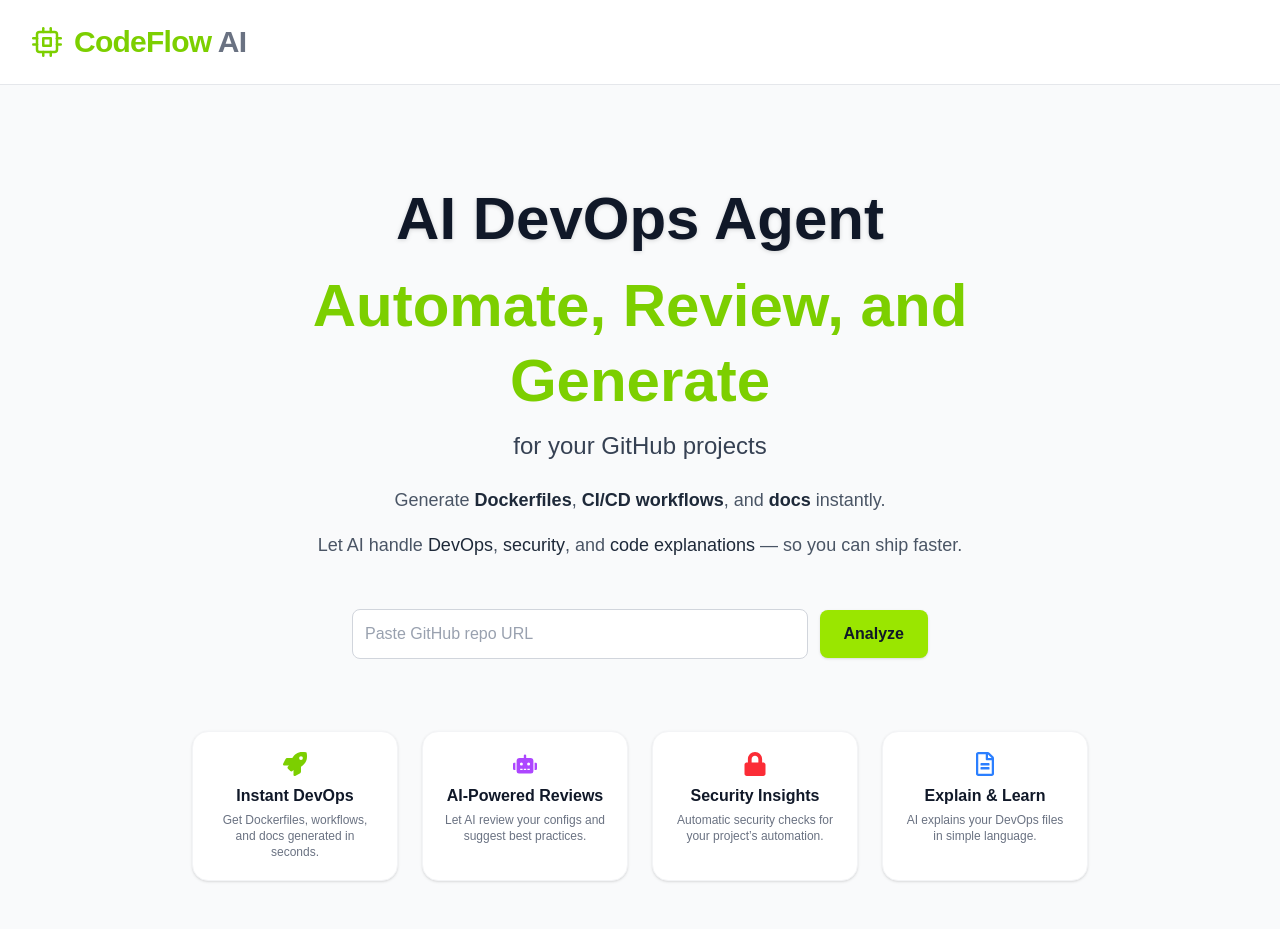
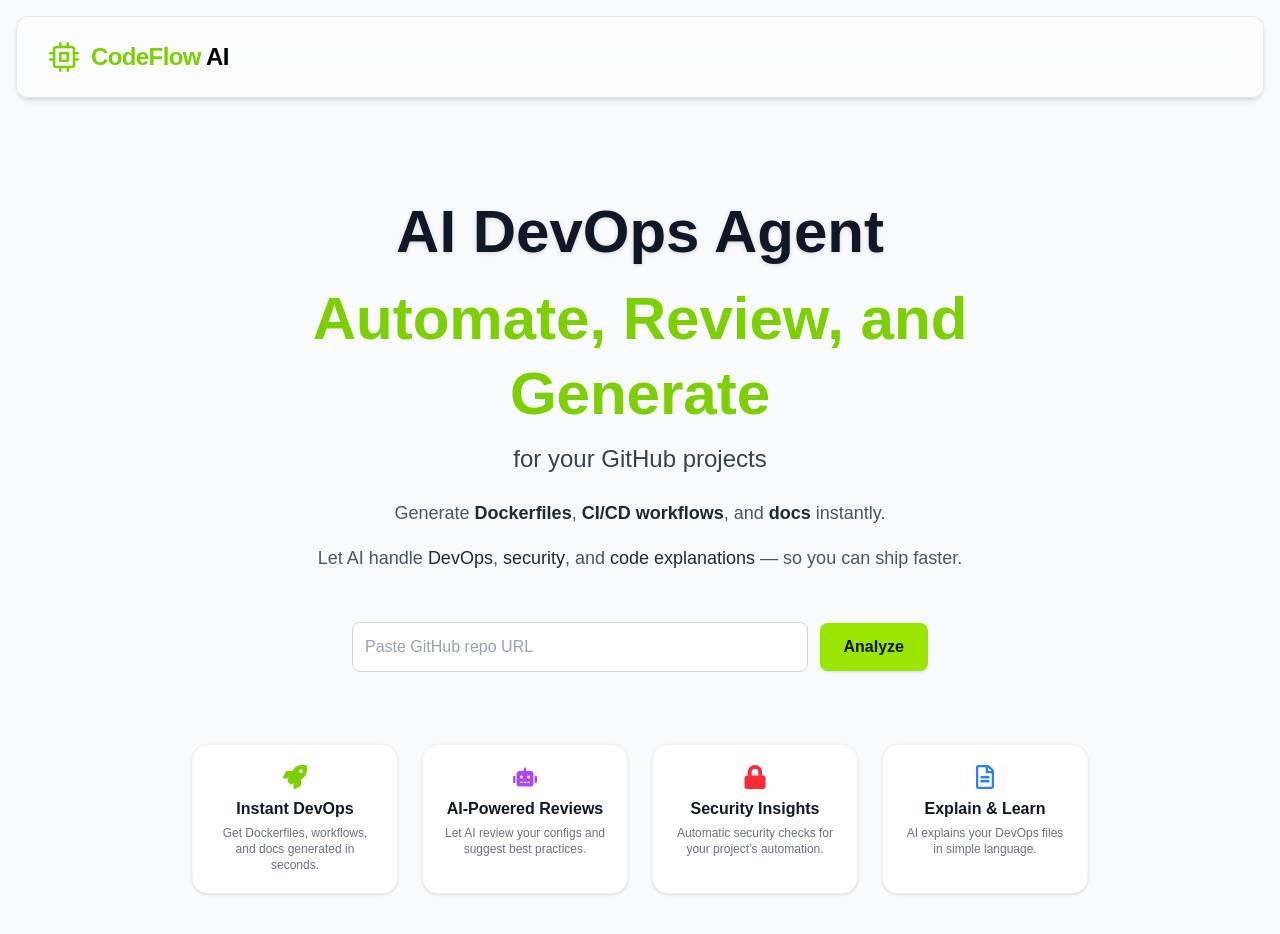
Before and after one commit to shreyash776/ai-devops-agent, a Next.js app: page / in a window 1280 px wide. Shown: the top 934 px of the page. Built offline with nearby package versions, Linux system fonts and the light colour scheme.

Commit message:
style: update header component with improved styling and layout

```diff
--- a/src/app/page.tsx
+++ b/src/app/page.tsx
@@ -276,17 +276,15 @@ const [serviceLoading, setServiceLoading] = useState<string | null>(null);
   return (
     <div className="min-h-screen bg-gray-50 flex flex-col">
 
-      <header className="flex items-center justify-between px-8 py-6 border-b border-gray-200 bg-white">
-        <div className="flex items-center gap-3">
-          <FiCpu className="text-3xl text-lime-500" />
-         <span className="text-2xl sm:text-3xl font-extrabold tracking-tight text-gray-900">
-  <span className="text-lime-500">CodeFlow</span> <span className="text-gray-500">AI</span>
-</span>
-
-        </div>
-
-      </header>
-
+     <header className="flex items-center justify-between px-8 py-6 border border-gray-200 bg-white/40 backdrop-blur-md backdrop-saturate-150 shadow-md rounded-xl mx-4 mt-4">
+  <div className="flex items-center gap-3">
+    <FiCpu className="text-2xl sm:text-3xl text-lime-500" />
+    <span className="text-xl sm:text-2xl font-bold tracking-tight text-gray-900">
+      <span className="text-lime-500">CodeFlow</span>{' '}
+      <span className="text-black">AI</span>
+    </span>
+  </div>
+</header>
 
       <main className="flex flex-col items-center flex-1 w-full px-4 py-10">
 
```
